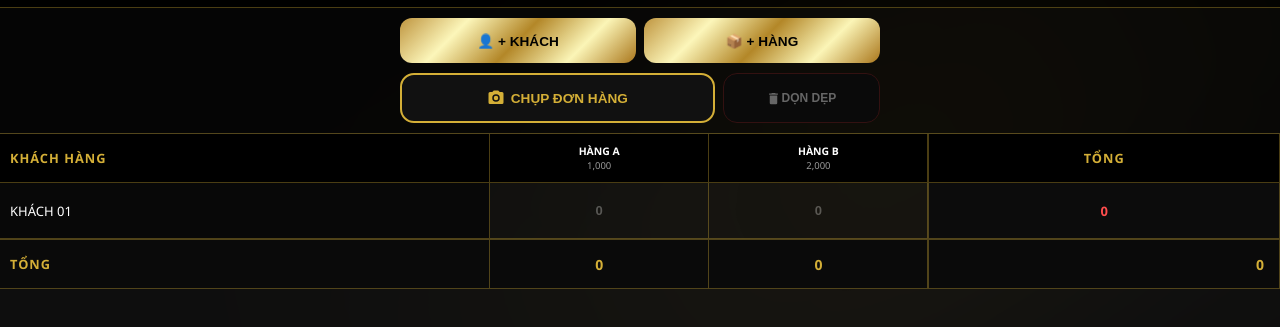
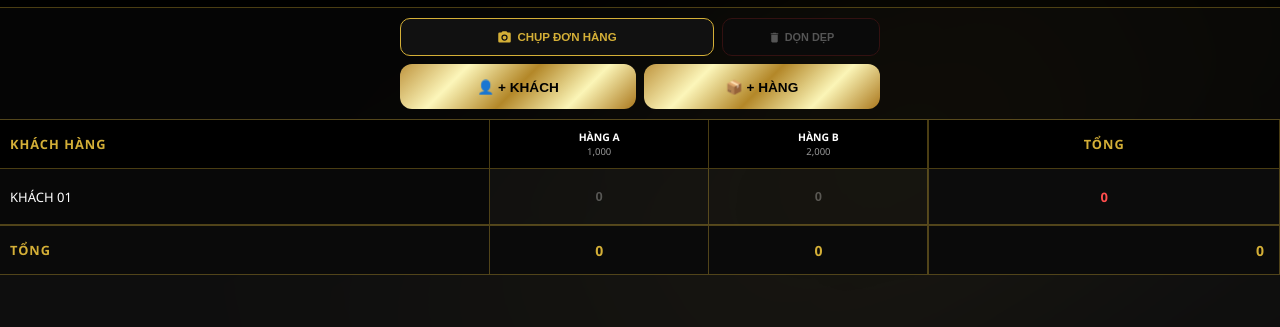
Before and after one commit to votan1102/So-chot-don, a website: page www/index.html in a window 1280 px wide. Shown: the part 69-396 px from the top of the page. Drawn offline with nearby package versions, Linux system fonts and the light colour scheme.

Commit message:
Refactor button styles and layout in index.html

```diff
--- a/www/index.html
+++ b/www/index.html
@@ -29,11 +29,11 @@
         .header-title { font-size: 1.3rem; font-weight: 900; text-transform: uppercase; color: var(--gold-main); letter-spacing: 4px; }
         .made-by { font-size: 0.6rem; color: var(--gold-main); letter-spacing: 5px; text-transform: uppercase; font-weight: 900; margin-top: 5px; opacity: 0.6; }
         .control-panel { position: relative; z-index: 3000; width: 100%; max-width: 500px; margin: 10px auto; padding: 0 10px; flex-shrink: 0; }
-        .primary-row { display: flex; gap: 8px; margin-bottom: 10px; }
+        .primary-row { display: flex; gap: 8px; margin-top: 8px; }
         .btn-main { flex: 1; height: 45px; background: var(--gold-gradient); color: #000; border: none; border-radius: 12px; font-weight: 900; font-size: 0.85rem; text-transform: uppercase; cursor: pointer; }
-        .action-row { display: flex; gap: 8px; }
-        .btn-capture-main { flex: 2; height: 50px; background: #111; border: 2.5px solid var(--gold-main); border-radius: 14px; color: var(--gold-main); font-weight: 900; font-size: 0.85rem; display: flex; align-items: center; justify-content: center; gap: 6px; cursor: pointer; text-transform: uppercase; }
-        .btn-reset-main { flex: 1; height: 50px; background: #0a0a0a; border: 1.5px solid #331111; border-radius: 14px; color: #666; font-weight: 900; font-size: 0.75rem; display: flex; align-items: center; justify-content: center; cursor: pointer; text-transform: uppercase; }
+        .action-row { display: flex; gap: 8px; margin-bottom: 0; }
+        .btn-capture-main { flex: 2; height: 38px; background: #111; border: 1.5px solid var(--gold-main); border-radius: 10px; color: var(--gold-main); font-weight: 700; font-size: 0.72rem; display: flex; align-items: center; justify-content: center; gap: 5px; cursor: pointer; text-transform: uppercase; }
+        .btn-reset-main { flex: 1; height: 38px; background: #0a0a0a; border: 1.5px solid #331111; border-radius: 10px; color: #555; font-weight: 700; font-size: 0.68rem; display: flex; align-items: center; justify-content: center; gap: 4px; cursor: pointer; text-transform: uppercase; }
         .table-container { background: var(--surface); overflow: auto; flex-grow: 1; border-top: var(--grid-line); -webkit-overflow-scrolling: touch; overscroll-behavior: contain; }
         table { width: 100%; border-collapse: separate; border-spacing: 0; }
         th, td { border-bottom: var(--grid-line); border-right: var(--grid-line); padding: 10px 4px; text-align: center; }
@@ -52,7 +52,7 @@
         .grand-total-row td { background-color: #0a0a0a !important; font-weight: 900 !important; color: var(--gold-main); font-size: 14px !important; height: 50px; border-top: var(--grid-line) !important; }
         tfoot td.sticky-col { color: var(--gold-main) !important; font-weight: 900 !important; font-size: 0.8rem !important; letter-spacing: 1px; }
         .grand-total-val { position: sticky; right: 0; z-index: 2600; background-color: #0a0a0a !important; border-left: var(--grid-line) !important; text-align: right; padding-right: 15px !important; }
-        .modal { position: fixed; top: 0; left: 0; right: 0; bottom: 0; background: rgba(0,0,0,0.95); display: none; align-items: flex-start; justify-content: center; z-index: 6000; padding: 10vh 15px 0 15px; }
+        .modal { position: fixed; top: 0; left: 0; right: 0; bottom: 0; background: rgba(0,0,0,0.95); display: none; align-items: center; justify-content: center; z-index: 6000; padding: 0 15px; }
         .modal-box { background: #111; padding: 25px; border-radius: 20px; width: 100%; max-width: 360px; border: 0.8px solid var(--gold-main); }
         .modal-title { color: #fff; text-align: center; margin-bottom: 20px; text-transform: uppercase; font-size: 0.8rem; font-weight: 900; letter-spacing: 2px; }
         .modal-input { width: 100% !important; height: 44px !important; padding: 0 12px !important; margin-bottom: 12px !important; background: #000 !important; border: 0.8px solid #222 !important; color: var(--gold-main) !important; border-radius: 10px !important; font-size: 0.75rem !important; text-align: center !important; outline: none !important; text-transform: uppercase !important; display: block !important; }
@@ -129,19 +129,19 @@
             <div class="made-by">— MADE BY VÕ TẤN —</div>
         </div>
         <div class="control-panel">
+            <div class="action-row">
+                <button class="btn-capture-main" onclick="enterCleanMode()">
+                    <svg style="width:15px;height:15px;" viewBox="0 0 24 24"><path fill="currentColor" d="M4,4H7L9,2H15L17,4H20A2,2 0 0,1 22,6V18A2,2 0 0,1 20,20H4A2,2 0 0,1 2,18V6A2,2 0 0,1 4,4M12,7A5,5 0 0,0 7,12A5,5 0 0,0 12,17A5,5 0 0,0 17,12A5,5 0 0,0 12,7M12,9A3,3 0 0,1 15,12A3,3 0 0,1 12,15A3,3 0 0,1 9,12A3,3 0 0,1 12,9Z"/></svg>
+                    CHỤP ĐƠN HÀNG
+                </button>
+                <button class="btn-reset-main" onclick="openModal('modalReset')">
+                    <svg style="width:13px;height:13px;" viewBox="0 0 24 24"><path fill="currentColor" d="M19,4H15.5L14.5,3H9.5L8.5,4H5V6H19M6,19A2,2 0 0,0 8,21H16A2,2 0 0,0 18,19V7H6V19Z"/></svg>
+                    DỌN DẸP
+                </button>
+            </div>
             <div class="primary-row">
                 <button class="btn-main" onclick="openModal('modalKhach')">👤 + KHÁCH</button>
                 <button class="btn-main" onclick="openModal('modalHang')">📦 + HÀNG</button>
-            </div>
-            <div class="action-row">
-                <button class="btn-capture-main" onclick="enterCleanMode()">
-                    <svg style="width:18px;height:18px;" viewBox="0 0 24 24"><path fill="currentColor" d="M4,4H7L9,2H15L17,4H20A2,2 0 0,1 22,6V18A2,2 0 0,1 20,20H4A2,2 0 0,1 2,18V6A2,2 0 0,1 4,4M12,7A5,5 0 0,0 7,12A5,5 0 0,0 12,17A5,5 0 0,0 17,12A5,5 0 0,0 12,7M12,9A3,3 0 0,1 15,12A3,3 0 0,1 12,15A3,3 0 0,1 9,12A3,3 0 0,1 12,9Z"/></svg>
-                    CHỤP ĐƠN HÀNG
-                </button>
-                <button class="btn-reset-main" onclick="openModal('modalReset')">
-                    <svg style="width:15px;height:15px;" viewBox="0 0 24 24"><path fill="currentColor" d="M19,4H15.5L14.5,3H9.5L8.5,4H5V6H19M6,19A2,2 0 0,0 8,21H16A2,2 0 0,0 18,19V7H6V19Z"/></svg>
-                    DỌN DẸP
-                </button>
             </div>
         </div>
         <div class="table-container" id="scrollContainer">
@@ -459,7 +459,6 @@
                     if (window.AndroidSaveImage) {
                         try {
                             window.AndroidSaveImage.saveBase64Image(base64, fn);
-                            notify('✅ ĐÃ LƯU VÀO THƯ VIỆN ẢNH!', 2500);
                         } catch(e) {
                             notify('❌ Lỗi lưu ảnh: ' + e.message, 3000);
                         }
```
